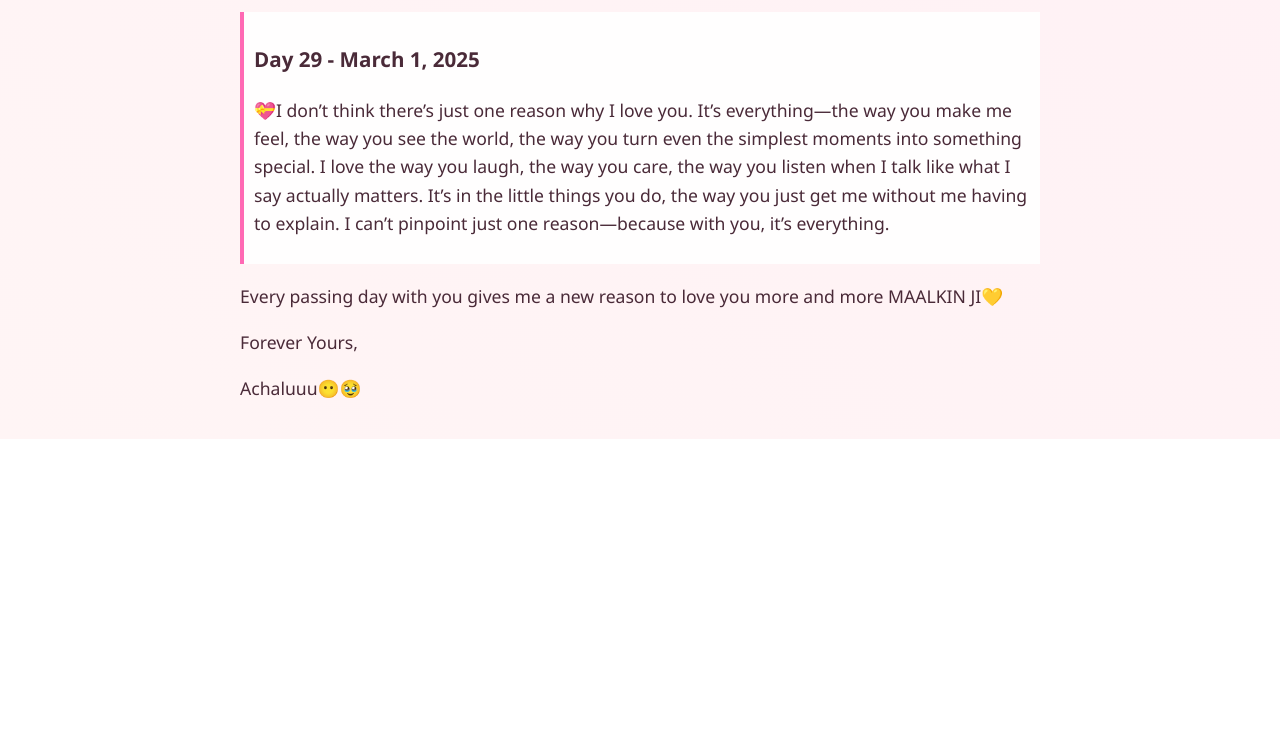
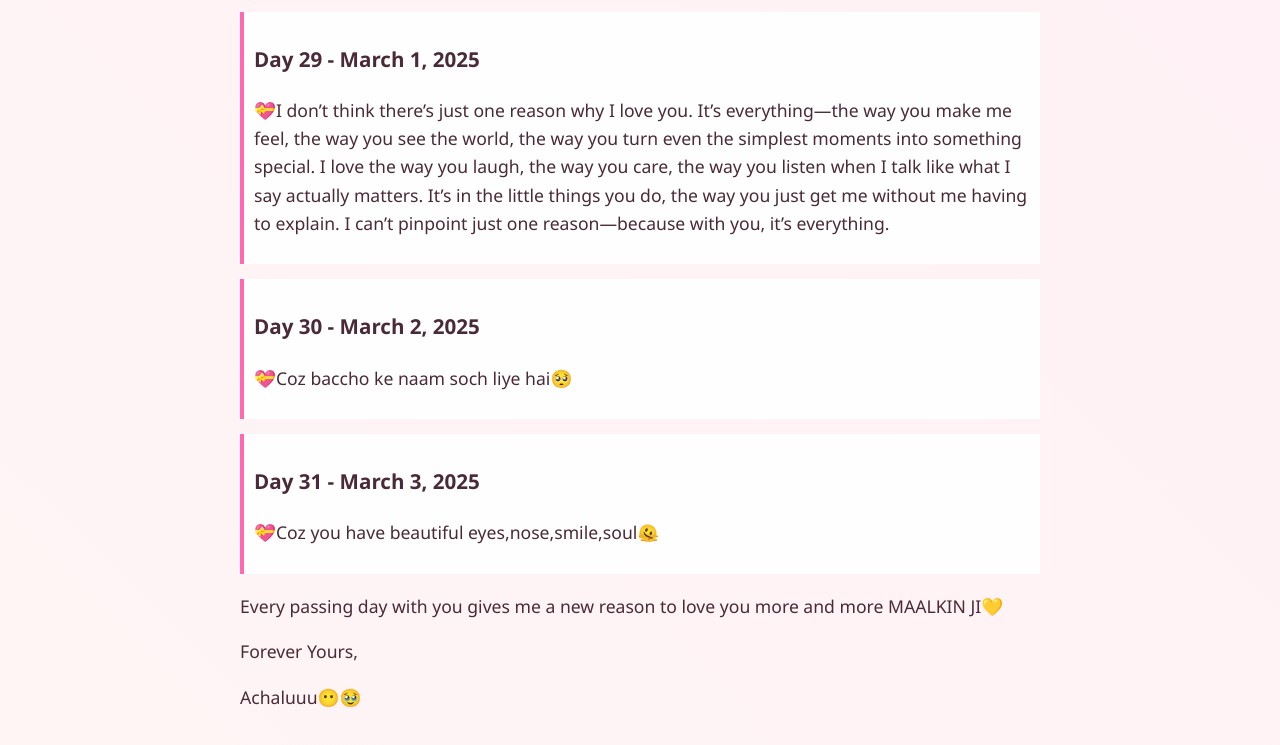
Before and after one commit to lit-bit-Achal/100Days, a plain HTML site: page index.html in a window 1280 px wide. Shown: the part 4849-5594 px from the top of the page. Before the commit the page ends 5288 px from the top, so only its background shows below. Drawn offline with Linux system fonts and the light colour scheme.

Commit message:
Update index.html

```diff
--- a/index.html
+++ b/index.html
@@ -494,6 +494,14 @@ document.addEventListener('keydown', (e) => {
       <h3>Day 29 - March 1, 2025</h3>
     <p>💝I don’t think there’s just one reason why I love you. It’s everything—the way you make me feel, the way you see the world, the way you turn even the simplest moments into something special. I love the way you laugh, the way you care, the way you listen when I talk like what I say actually matters. It’s in the little things you do, the way you just get me without me having to explain. I can’t pinpoint just one reason—because with you, it’s everything. </p>
 </div>
+      <div class="timeline-entry">
+      <h3>Day 30 - March 2, 2025</h3>
+    <p>💝Coz baccho ke naam soch liye hai🥺 </p>
+</div>
+      <div class="timeline-entry">
+      <h3>Day 31 - March 3, 2025</h3>
+    <p>💝Coz you have beautiful eyes,nose,smile,soul🫠 </p>
+</div>
       <!-- Add more entries up to Day 100 -->
     </div>
 
```
